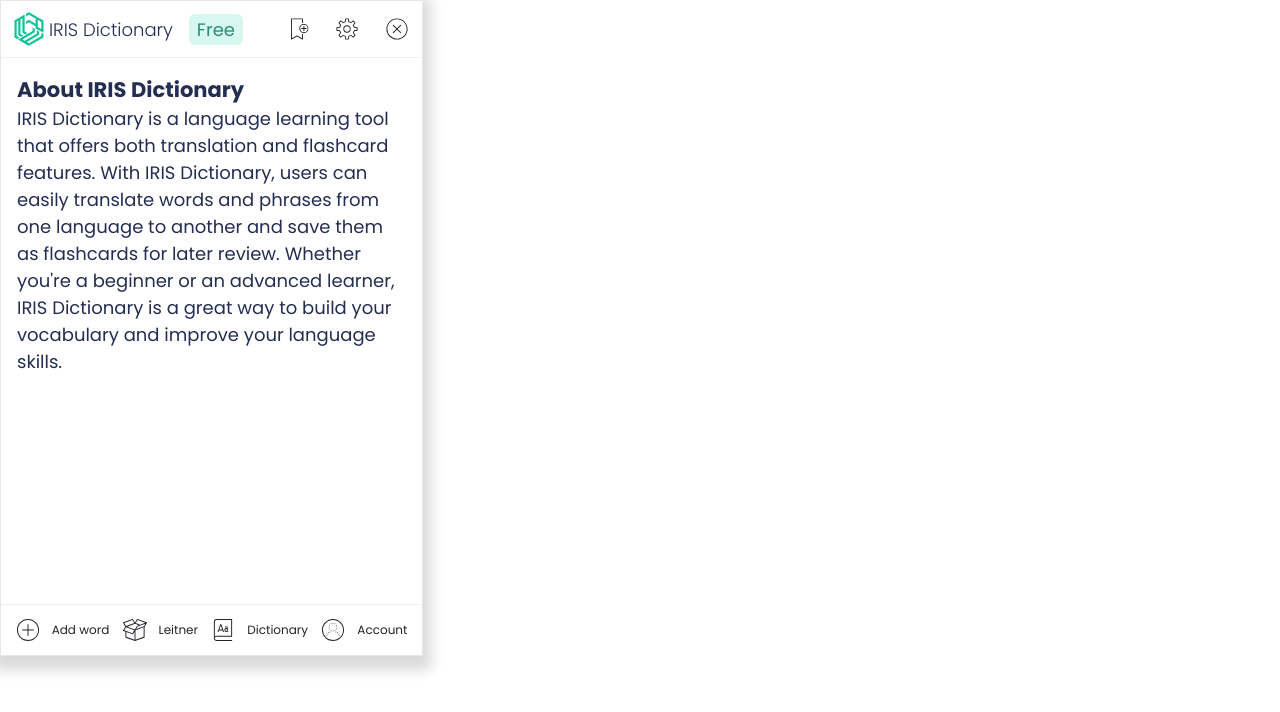
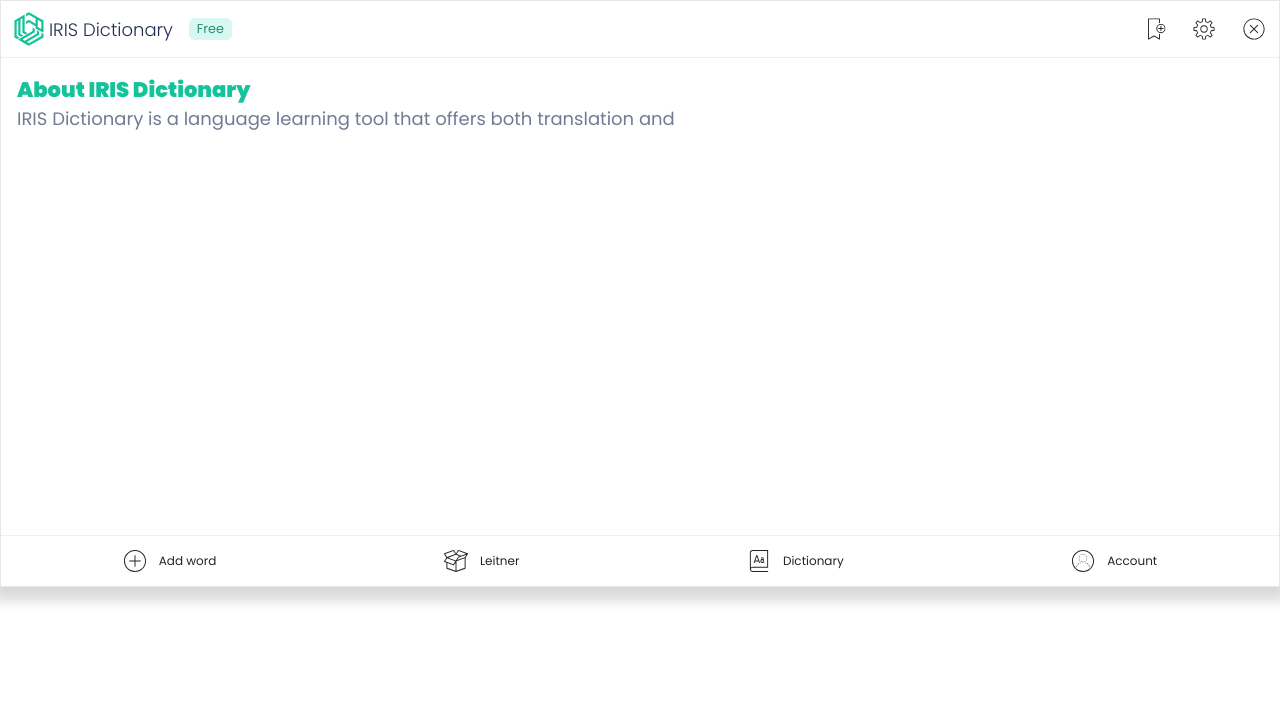
Before and after one commit to thecaptainprice/frontend-dictionary-extention, an Angular app: page / in a window 1280 px wide. Shown: the top 712 px of the page. Built offline with nearby package versions, Linux system fonts and the light colour scheme.

Commit message:
fix some thing

```diff
--- a/src/app/app.component.html
+++ b/src/app/app.component.html
@@ -1,3 +1,7 @@
 <app-toolbar></app-toolbar>
-<router-outlet></router-outlet>
+
+<div class="body">
+  <router-outlet></router-outlet>
+</div>
+
 <app-bottom-nav></app-bottom-nav>
--- a/src/app/app.component.sass
+++ b/src/app/app.component.sass
@@ -1,7 +1,32 @@
 :host
   display: flex
   flex-direction: column
-  height: 656px
+  height: auto
   background: #ffffff
   border: 1px solid #E6E6E6
   box-shadow: 0px 6px 12px 8px rgba(0, 0, 0, 0.15)
+  .body
+    overflow-y: auto
+    overflow-x: hidden
+    min-height: 477px
+
+    ::-webkit-scrollbar
+      width: 5px
+      height: 5px
+
+    /* Track */
+    ::-webkit-scrollbar-track
+      background: var(--primary-light)
+
+    /* Handle */
+    ::-webkit-scrollbar-thumb
+      background: var(--primary)
+
+    ::-webkit-scrollbar-thumb:horizontal
+      background: var(--primary)
+      border-radius: 10px
+
+    /* Handle on hover */
+    ::-webkit-scrollbar-thumb:hover
+      background: var(--primary)
+      border-radius: 12px
--- a/src/app/core/components/toolbar/toolbar.component.sass
+++ b/src/app/core/components/toolbar/toolbar.component.sass
@@ -27,6 +27,8 @@
     border-radius: 6px
     color: var(--primary-dark)
     padding: 2px 8px
+    font-size: .8rem
+
   .actions
     color: var(--text-primary)
     display: flex
--- a/src/app/core/pages/about/about.component.html
+++ b/src/app/core/pages/about/about.component.html
@@ -1,8 +1,4 @@
 <h3>About IRIS Dictionary</h3>
 <p>
   IRIS Dictionary is a language learning tool that offers both translation and
-  flashcard features. With IRIS Dictionary, users can easily translate words and
-  phrases from one language to another and save them as flashcards for later
-  review. Whether you're a beginner or an advanced learner, IRIS Dictionary is a
-  great way to build your vocabulary and improve your language skills.
 </p>
--- a/src/app/core/pages/about/about.component.sass
+++ b/src/app/core/pages/about/about.component.sass
@@ -1,4 +1,10 @@
 :host
   display: block
   padding: 16px
-  height: 100%
+
+  h3
+    font-weight: var(--fw-900)
+    color: var(--primary)
+
+  p
+    color: var(--text-secondary)
--- a/src/index.html
+++ b/src/index.html
@@ -1,11 +1,14 @@
-<!doctype html>
+<!DOCTYPE html>
 <html lang="en">
   <head>
-  <meta charset="utf-8">
+    <meta charset="utf-8" />
     <title>FrontendDictionary</title>
-  <base href="/">
-  <meta name="viewport" content="width=device-width, initial-scale=1">
-  <link rel="icon" type="image/x-icon" href="favicon.ico">
+    <base href="/" />
+    <meta
+      name="viewport"
+      content="width=device-width, initial-scale=1.0, maximum-scale=1.0, user-scalable=0"
+    />
+    <link rel="icon" type="image/x-icon" href="favicon.ico" />
   </head>
   <body>
     <app-root></app-root>
--- a/src/styles.sass
+++ b/src/styles.sass
@@ -11,19 +11,17 @@
 
 html, body
   background: #fff
-  height: 656px
-  width: 423px
-
 body
   color: var(--text-primary)
   font-family: 'Poppins', sans-serif
   font-size: 18px
   margin: 0
-  overflow: hidden !important
+  scroll-behavior: smooth
+  overflow: hidden
 
 ::-webkit-scrollbar
-  width: 5px
-  height: 5px
+  width: 8px
+  height: 8px
 
 /* Track */
 ::-webkit-scrollbar-track
```
Also changed, not shown: manifest.json. Lines whose indentation alone changed are shown as unchanged.
